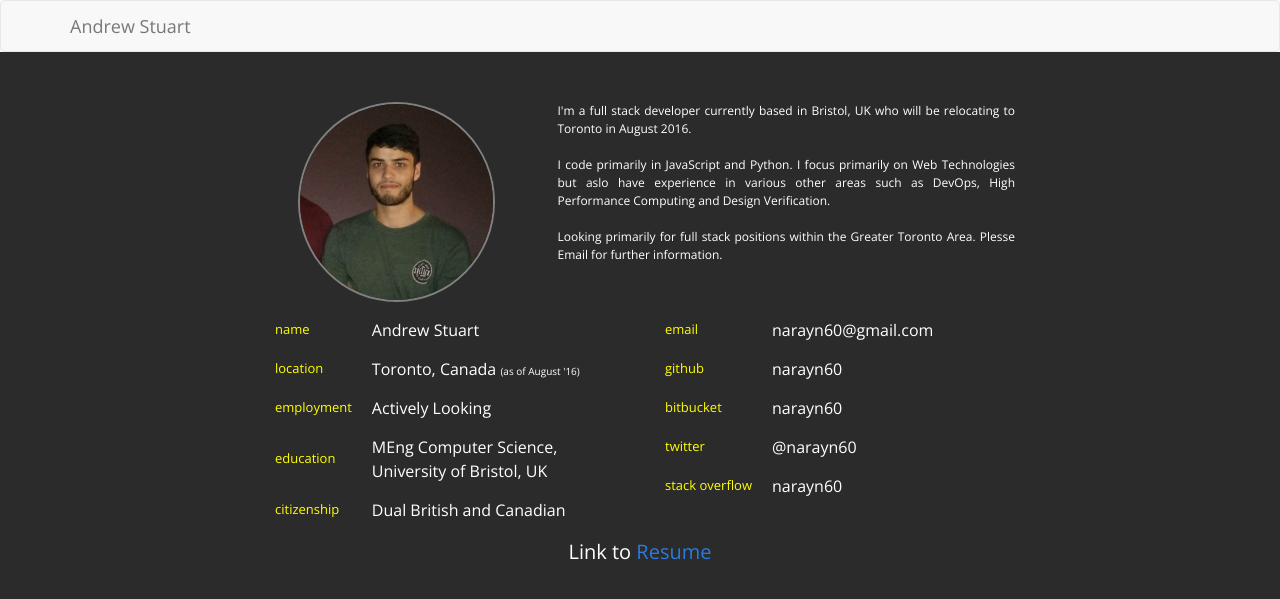
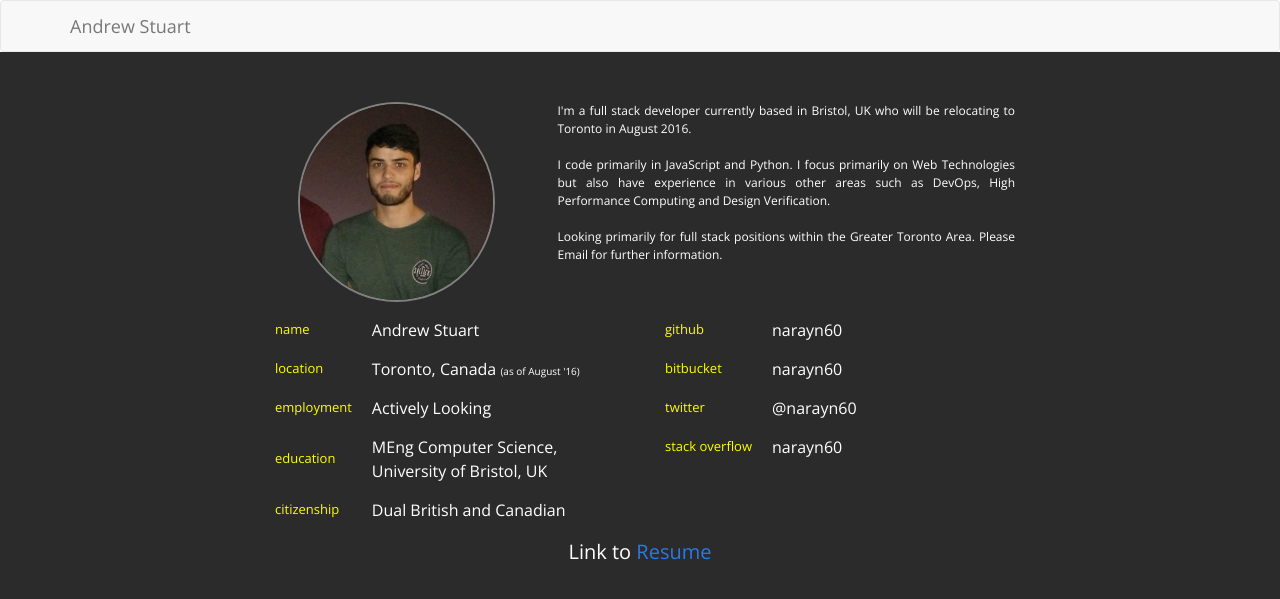
Before and after one commit to narayn60/narayn60.github.io, a Jekyll site: the page built from index.html, in a window 1280 px wide. Shown: the top 599 px of the page. Built offline with Jekyll 4.4.1, drawn with Linux system fonts in a browser that asks for light colours; nearby versions of some CDN libraries.

Commit message:
Fixed spelling mistakes and removed email

```diff
--- a/index.html
+++ b/index.html
@@ -5,10 +5,10 @@ personal_description:
  I'm a full stack developer currently based in Bristol, UK who will be relocating to Toronto in August 2016.
 
 
- I code primarily in JavaScript and Python. I focus primarily on Web Technologies but aslo have experience in various other areas such as DevOps, High Performance Computing and Design Verification.
+ I code primarily in JavaScript and Python. I focus primarily on Web Technologies but also have experience in various other areas such as DevOps, High Performance Computing and Design Verification.
 
 
- Looking primarily for full stack positions within the Greater Toronto Area. Plesse Email for further information.
+ Looking primarily for full stack positions within the Greater Toronto Area. Please Email for further information.
 
 details:
  - name: Andrew Stuart
@@ -18,9 +18,6 @@ details:
  - citizenship: Dual British and Canadian
 
 links:
- - name: email
-   username: narayn60@gmail.com
-   link: "mailto:narayn60@gmail.com"
  - name: github
    username: narayn60
    link: https://github.com/narayn60
```
